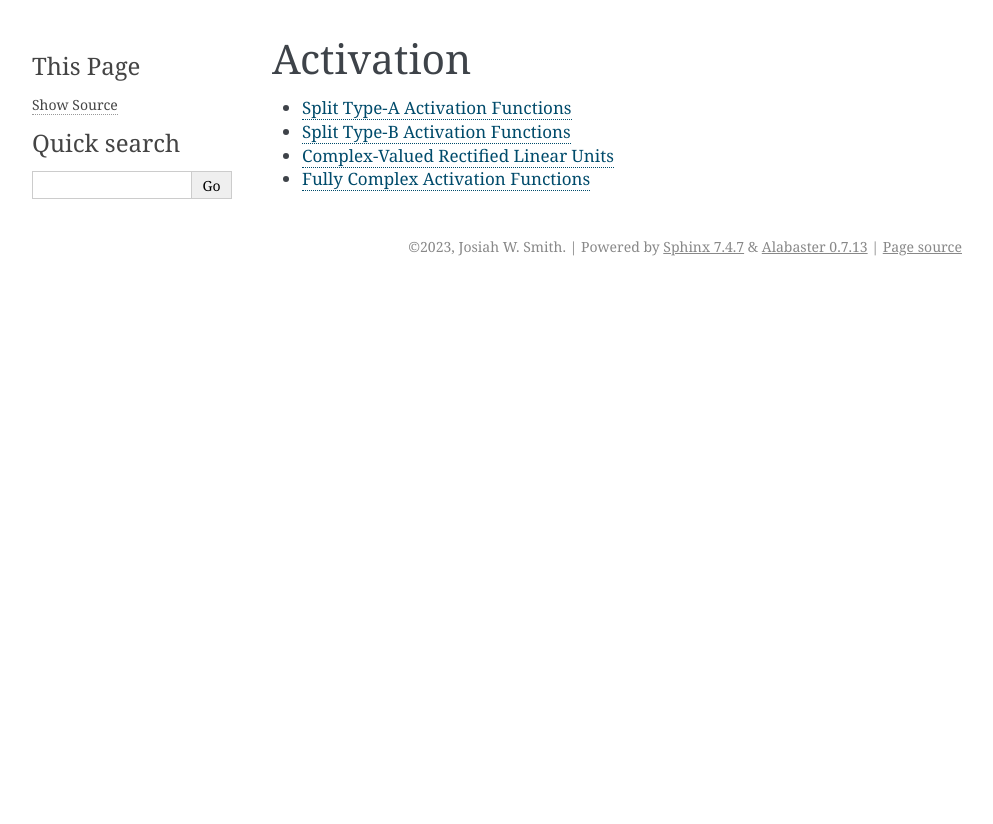
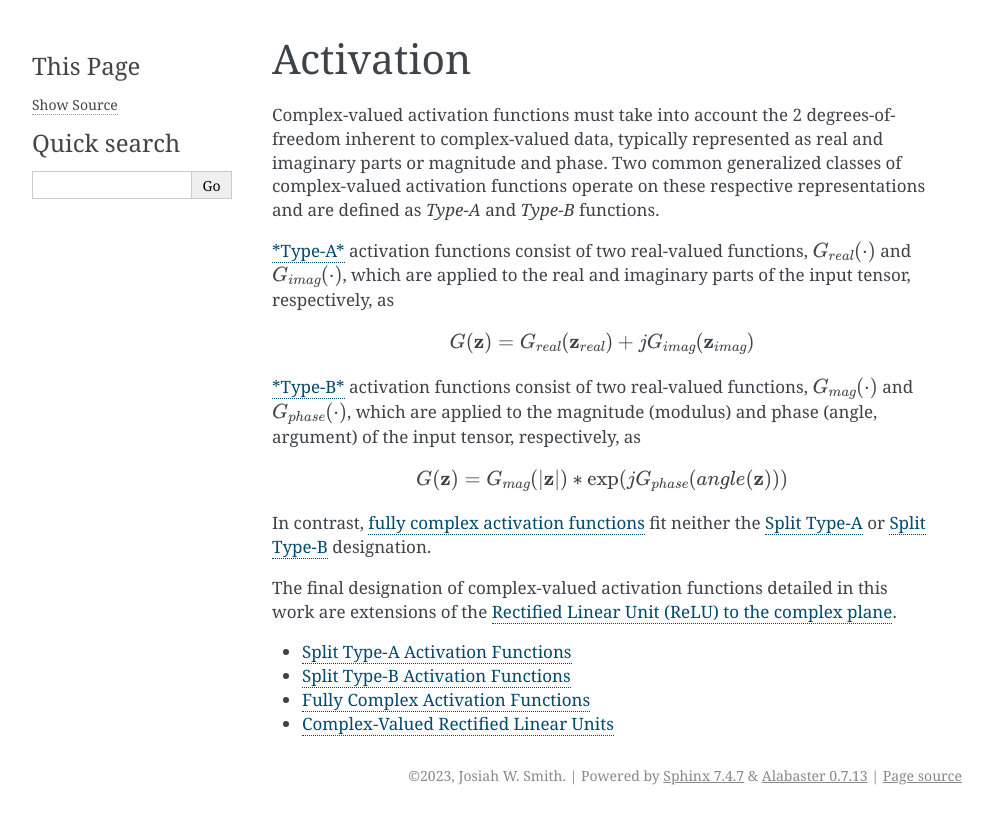
Before and after one commit to josiahwsmith10/complextorch, a Sphinx documentation site: the page built from docs/source/nn/modules/activation.rst, in a window 1280 px wide. Shown: the top 824 px of the page, without its empty margins (148-1141 px from the left). Built offline with Sphinx 7.4.7, drawn with Linux system fonts in a browser that asks for light colours.

Commit message:
Activation docs

```diff
--- a/docs/source/nn/modules/activation.rst
+++ b/docs/source/nn/modules/activation.rst
@@ -1,10 +1,29 @@
 Activation
 ==========
+
+Complex-valued activation functions must take into account the 2 degrees-of-freedom inherent to complex-valued data, typically represented as real and imaginary parts or magnitude and phase.
+Two common generalized classes of complex-valued activation functions operate on these respective representations and are defined as *Type-A* and *Type-B* functions.
+
+:doc:`*Type-A* <./activation/split_type_A>` activation functions consist of two real-valued functions, :math:`G_{real}(\cdot)` and :math:`G_{imag}(\cdot)`, which are applied to the real and imaginary parts of the input tensor, respectively, as
+
+.. math::
+
+    G(\mathbf{z}) = G_{real}(\mathbf{z}_{real}) + j G_{imag}(\mathbf{z}_{imag})
+
+:doc:`*Type-B* <./activation/split_type_B>` activation functions consist of two real-valued functions, :math:`G_{mag}(\cdot)` and :math:`G_{phase}(\cdot)`, which are applied to the magnitude (modulus) and phase (angle, argument) of the input tensor, respectively, as
+
+.. math::
+
+    G(\mathbf{z}) = G_{mag}(|\mathbf{z}|) * \exp(j G_{phase}(angle(\mathbf{z})))
+
+In contrast, :doc:`fully complex activation functions <./activation/fully_complex>` fit neither the :doc:`Split Type-A <./activation/split_type_A>` or :doc:`Split Type-B <./activation/split_type_B>` designation.
+
+The final designation of complex-valued activation functions detailed in this work are extensions of the :doc:`Rectified Linear Unit (ReLU) to the complex plane<./activation/complex_relu>`.
 
 .. toctree::
     :maxdepth: 2
 
     activation/split_type_A
     activation/split_type_B
+    activation/fully_complex
     activation/complex_relu
-    activation/fully_complex
```
Also changed, not shown: docs/source/nn/modules/activation/split_type_A.rst (+9 -0 lines), docs/source/nn/modules/activation/split_type_B.rst (+9 -0 lines).
